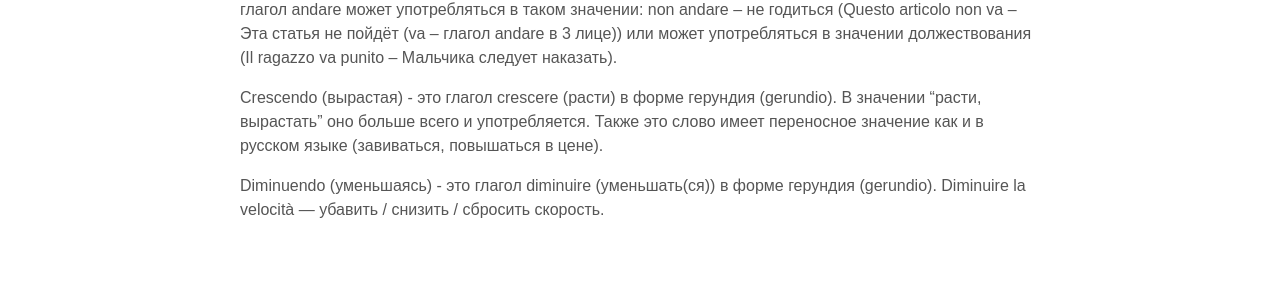
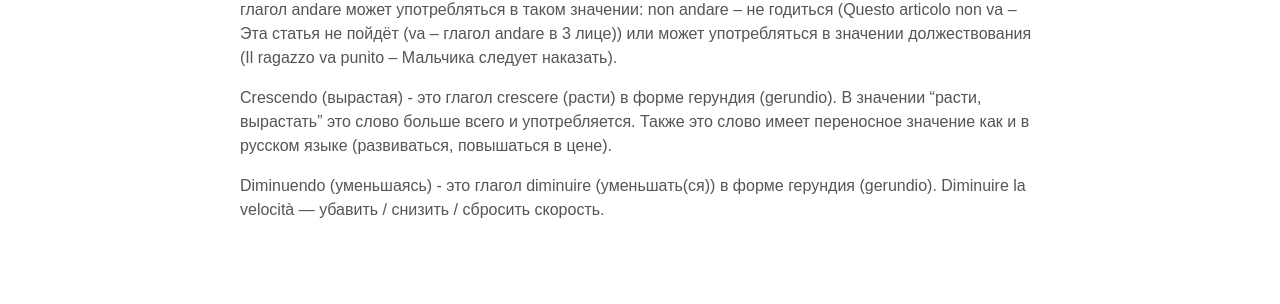
Before and after one commit to postolny/postolny.github.io, a Jekyll site: the page built from _posts/2020-12-09-termini-musicali2.md, in a window 1280 px wide and 900 px high, scrolled down 1912 px. Shown: the part 444-748 px from the top of the window. Built offline with Jekyll 4.4.1, drawn with Linux system fonts in a browser that asks for light colours; nearby versions of some CDN libraries.

Commit message:
Update 2020-12-09-termini-musicali2.md

```diff
--- a/_posts/2020-12-09-termini-musicali2.md
+++ b/_posts/2020-12-09-termini-musicali2.md
@@ -18,6 +18,6 @@ categories:
 
 Указание Andante связано с весьма популярным глаголом Andare – идти, ходить, который в данном случае имеет форму партиципа (participio – причастие). Таким образом andante – идущий. Употребляется глагол andare крайне часто и имеет множество значений. В первую очередь, он, конечно, связан с передвижением (vado da mamma – я пойду к маме). Есть несколько переносных значений, например, глагол andare может употребляться в таком значении: non andare – не годиться (Questo articolo non va – Эта статья не пойдёт (va – глагол andare в 3 лице)) или может употребляться в значении должествования (Il ragazzo va punito – Мальчика следует наказать).
 
-Crescendo (вырастая) - это глагол crescere (расти) в форме герундия (gerundio). В значении "расти, вырастать" оно больше всего и употребляется. Также это слово имеет переносное значение как и в русском языке (завиваться, повышаться в цене).
+Crescendo (вырастая) - это глагол crescere (расти) в форме герундия (gerundio). В значении "расти, вырастать" это слово больше всего и употребляется. Также это слово имеет переносное значение как и в русском языке (развиваться, повышаться в цене).
 
 Diminuendo (уменьшаясь) - это глагол diminuire (уменьшать(ся)) в форме герундия (gerundio). Diminuire la velocità — убавить / снизить / сбросить скорость.
```
